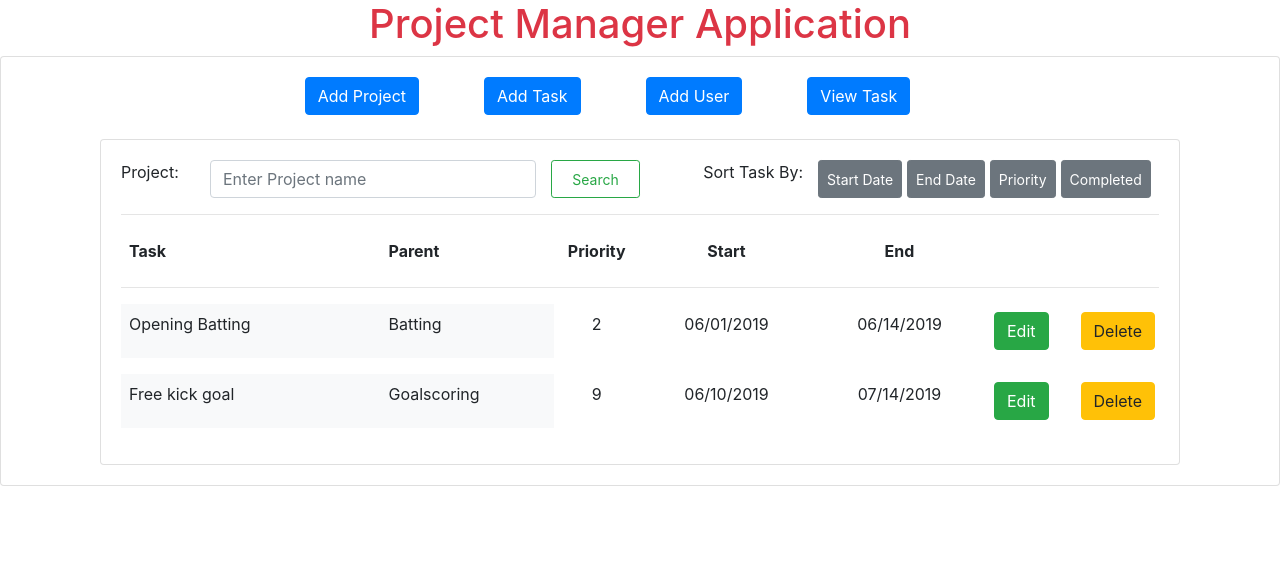
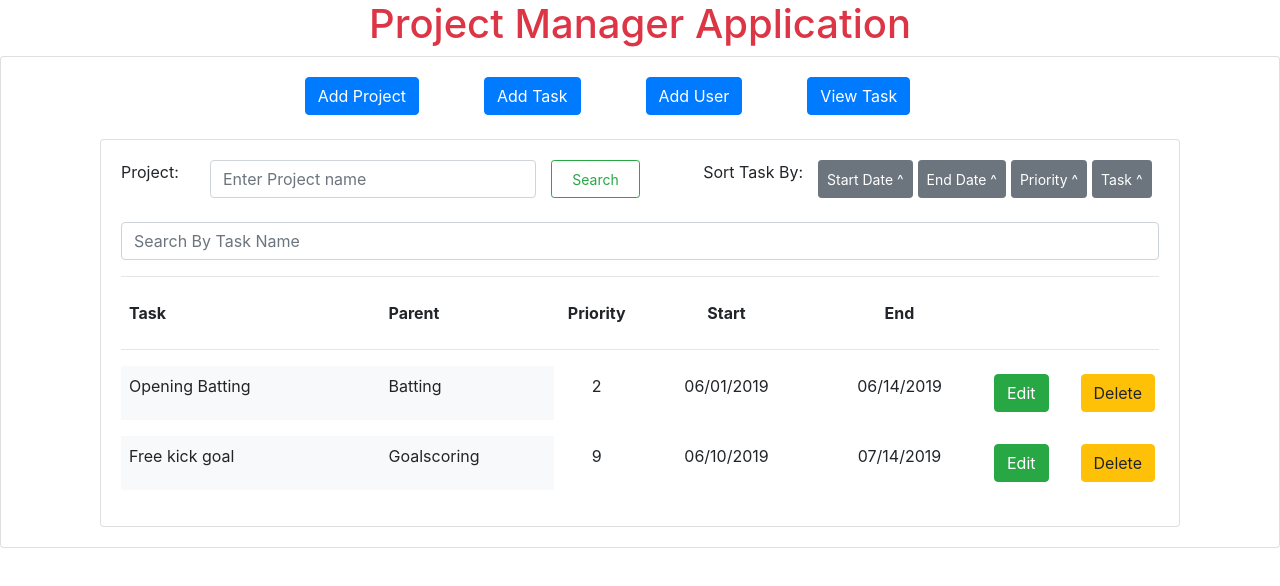
Before and after one commit to skprasan85/fse_project_manager_ui_p, an Angular app: page /viewTask in a window 1280 px wide. Shown: the top 586 px of the page. Built offline with nearby package versions, Linux system fonts and the light colour scheme.

Commit message:
Add files via upload

```diff
--- a/package.json
+++ b/package.json
@@ -31,9 +31,9 @@
     "@angular/cli": "~7.3.6",
     "@angular/compiler-cli": "~7.2.0",
     "@angular/language-service": "~7.2.0",
-    "@types/node": "~8.9.4",
     "@types/jasmine": "~2.8.8",
     "@types/jasminewd2": "~2.0.3",
+    "@types/node": "~8.9.4",
     "codelyzer": "~4.5.0",
     "jasmine-core": "~2.99.1",
     "jasmine-spec-reporter": "~4.2.1",
@@ -45,6 +45,6 @@
     "protractor": "~5.4.0",
     "ts-node": "~7.0.0",
     "tslint": "~5.11.0",
-    "typescript": "~3.2.2"
+    "typescript": "^3.2.4"
   }
 }
--- a/src/api/project.json
+++ b/src/api/project.json
@@ -15,7 +15,7 @@
     {
         "projectId": 8,
         "project": "T20 World Cup",
-        "projectStartDate": "2019-06-01T00:00:00.000+0000",
+        "projectStartDate": "2019-06-05T00:00:00.000+0000",
         "projectEndDate": "2019-07-20T00:00:00.000+0000",
         "projectPriority": 10,
         "numberOfTasks": 0,
--- a/src/api/user.json
+++ b/src/api/user.json
@@ -16,7 +16,7 @@
     {
         "userId": 3,
         "firstName": "Bret",
-        "lastName": "Lee",
+        "lastName": "Zee",
         "employeeId": 300,
         "manager": false
     }
--- a/src/app/project/project.component.html
+++ b/src/app/project/project.component.html
@@ -52,21 +52,22 @@
         <hr>
 
         <div class="form-group">
-            <input type="text" class="form-control" id="searchProject" placeholder="Search Project">
+            <input type="text" class="form-control" id="searchProject" placeholder="Search By Project Name"
+                    [(ngModel)]='projectFilter'>
         </div>
 
         <div class="row">
             <div class="col-sm-1"> Sort By: </div>
-            <button class="btn btn-secondary btn-space btn-sm"> Start Date </button>
-            <button class="btn btn-secondary btn-space btn-sm"> End Date </button>
-            <button class="btn btn-secondary btn-space btn-sm"> Priority </button>
-            <button class="btn btn-secondary btn-space btn-sm"> Completed </button>
+            <button class="btn btn-secondary btn-space btn-sm" (click)='sortByStart()'> Start Date {{ sortOrder ? ' v' : ' ^' }}</button>
+            <button class="btn btn-secondary btn-space btn-sm" (click)='sortByEnd()'> End Date {{ sortOrder ? ' v' : ' ^' }}</button>
+            <button class="btn btn-secondary btn-space btn-sm" (click)='sortByPriority()'> Priority {{ sortOrder ? ' v' : ' ^' }}</button>
+            <button class="btn btn-secondary btn-space btn-sm" (click)='sortByCompleted()'> Completed {{ sortOrder ? ' v' : ' ^' }}</button>
         </div>
 
         <br>
 
         <div class="col-sm-12 container">
-            <ul class="list-unstyled row" *ngFor = 'let project of projects'>
+            <ul class="list-unstyled row" *ngFor = 'let project of filteredProjects'>
               <li class="list-item col-sm-2 p-1 bg-light font-weight-bold">Project :</li>
               <li class="list-item col-sm-6 p-1 bg-light">{{ project.project }}</li>
               <li class="list-item col-sm-2 p-1 font-weight-bold text-center">Priority</li>
@@ -88,6 +89,7 @@
               <li class="list-item col-sm-2 p-1 bg-light font-weight-bold">End Date :</li>
               <li class="list-item col-sm-2 p-1 bg-light">{{ project.projectEndDate | date:'MM/dd/yyyy' }}</li>
               <li class="list-item col-sm-2 p-1 col-sm-offset-2 text-center"> </li>
+              <br>
             </ul>
         </div>
 
--- a/src/app/project/project.component.ts
+++ b/src/app/project/project.component.ts
@@ -9,8 +9,20 @@ import { AppService } from '../app.service';
 })
 export class ProjectComponent implements OnInit {
 
+  filteredProjects: IProject[];
   projects: IProject[] =[];
   errorMessage: string;
+  sortOrder: boolean = false;
+
+  _projectFilter: string;
+
+  get projectFilter(): string {
+    return this._projectFilter;
+  }
+  set projectFilter(value: string) {
+    this._projectFilter = value;
+    this.filteredProjects = this.projectFilter ? this.performFilter(this.projectFilter) : this.projects;
+  }
 
   constructor(private projectService: AppService) { }
 
@@ -18,9 +30,51 @@ export class ProjectComponent implements OnInit {
     this.projectService.getProjects().subscribe(
       projects => {
         this.projects = projects;
+        this.filteredProjects = this.projects;
       },
       error => this.errorMessage = <any>error
     );
   }
 
+  performFilter(filterBy: string) : IProject[] {
+    filterBy = filterBy.toLocaleLowerCase();
+    return this.projects.filter((project: IProject) =>
+      project.project.toLocaleLowerCase().indexOf(filterBy) !== -1);
+  }
+
+  sortByStart(){
+    if(this.sortOrder)
+      this.filteredProjects.sort((a,b) => { return <any> new Date(a.projectStartDate) - <any> new Date(b.projectStartDate)} );
+    else
+    this.filteredProjects.sort((a,b) => { return <any> new Date(b.projectStartDate) - <any> new Date(a.projectStartDate)} );
+
+    this.sortOrder = !this.sortOrder;
+  }
+
+  sortByEnd(){
+    if(this.sortOrder)
+      this.filteredProjects.sort((a,b) => { return <any> new Date(a.projectEndDate) - <any> new Date(b.projectEndDate)} );
+    else
+    this.filteredProjects.sort((a,b) => { return <any> new Date(b.projectEndDate) - <any> new Date(a.projectEndDate)} );
+
+    this.sortOrder = !this.sortOrder;
+  }
+
+  sortByPriority(){
+    if(this.sortOrder)
+      this.filteredProjects.sort((a,b) => a.projectPriority - b.projectPriority);
+    else
+      this.filteredProjects.sort((a,b) => b.projectPriority - a.projectPriority);
+
+    this.sortOrder = !this.sortOrder;
+  }
+
+  sortByCompleted(){
+    if(this.sortOrder)
+      this.filteredProjects.sort((a,b) => a.completedTasks - b.completedTasks);
+    else
+      this.filteredProjects.sort((a,b) => b.completedTasks - a.completedTasks);
+
+    this.sortOrder = !this.sortOrder;
+  }
 }
--- a/src/app/user/user.component.ts
+++ b/src/app/user/user.component.ts
@@ -1,6 +1,7 @@
 import { Component, OnInit } from '@angular/core';
 import { IUser } from './user';
 import { AppService } from '../app.service';
+import { stringify } from '@angular/core/src/util';
 
 @Component({
   selector: 'app-user',
@@ -9,8 +10,22 @@ import { AppService } from '../app.service';
 })
 export class UserComponent implements OnInit {
 
+  filteredUsers: IUser[];
   users: IUser[] = [];
+  fullName : string;
   errorMessage: string;
+  sortOrder: boolean = false;
+
+  _userFilter: string;
+
+  get userFilter(): string {
+    return this._userFilter;
+  }
+
+  set userFilter(value: string) {
+    this._userFilter = value;
+    this.filteredUsers = this.userFilter ? this.performFilter(this.userFilter) : this.users;
+  }
 
   constructor(private userService: AppService) { }
 
@@ -18,9 +33,43 @@ export class UserComponent implements OnInit {
     this.userService.getUsers().subscribe(
       users => {
         this.users = users;
+        this.filteredUsers = this.users;
       },
       error => this.errorMessage = <any>error
     );
   }
 
+  performFilter(filterBy: string) : IUser[] {
+    filterBy = filterBy.toLocaleLowerCase();
+    return this.users.filter((user: IUser) =>
+      user.firstName.toLocaleLowerCase().indexOf(filterBy) + user.lastName.toLocaleLowerCase().indexOf(filterBy) == -1);
+  }
+
+  sortByFirst(){
+    if(this.sortOrder)
+      this.filteredUsers.sort((a,b) => a.firstName.localeCompare(b.firstName));
+    else
+      this.filteredUsers.sort((a,b) => b.firstName.localeCompare(a.firstName));
+
+    this.sortOrder = !this.sortOrder;
+  }
+
+  sortByLast(){
+    if(this.sortOrder)
+      this.filteredUsers.sort((a,b) => a.lastName.localeCompare(b.lastName));
+    else
+      this.filteredUsers.sort((a,b) => b.lastName.localeCompare(a.lastName));
+
+    this.sortOrder = !this.sortOrder;
+  }
+
+  sortById(){
+    if(this.sortOrder)
+      this.filteredUsers.sort((a,b) => a.employeeId - b.employeeId);
+    else
+      this.filteredUsers.sort((a,b) => b.employeeId - a.employeeId);
+
+    this.sortOrder = !this.sortOrder;
+  }
+
 }
--- a/src/app/view-task/view-task.component.html
+++ b/src/app/view-task/view-task.component.html
@@ -4,14 +4,19 @@
       <div class="row">
             <div class="col-sm-1"> Project: </div>
             <div class="col-sm-4">
-              <input class="form-control" placeholder="Enter Project name">
+              <input class="form-control" type="text" placeholder="Enter Project name">
             </div>
             <button class="btn btn-sm btn-outline-success col-sm-1"> Search </button>
             <div class="col-sm-2 text-right"> Sort Task By: </div>
-            <button class="btn btn-sm btn-secondary btn-space"> Start Date </button>
-            <button class="btn btn-sm btn-secondary btn-space"> End Date </button>
-            <button class="btn btn-sm btn-secondary btn-space"> Priority </button>
-            <button class="btn btn-sm btn-secondary btn-space"> Completed </button>
+            <button class="btn btn-sm btn-secondary btn-space" (click)='sortByStart()'> Start Date {{ sortOrder ? ' v' : ' ^' }}</button>
+            <button class="btn btn-sm btn-secondary btn-space" (click)='sortByEnd()'> End Date {{ sortOrder ? ' v' : ' ^' }}</button>
+            <button class="btn btn-sm btn-secondary btn-space" (click)='sortByPriority()'> Priority {{ sortOrder ? ' v' : ' ^' }}</button>
+            <button class="btn btn-sm btn-secondary btn-space" (click)='sortByTask()'> Task {{ sortOrder ? ' v' : ' ^' }}</button>
+      </div>
+      <br>
+      <div class="form-group">
+          <input type="text" class="form-control" id="searchTask" placeholder="Search By Task Name"
+                  [(ngModel)]='viewTaskFilter'>
       </div>
 
       <hr>
@@ -29,7 +34,7 @@
       </div>
       <hr>
       <div class="col-sm-12 container">
-        <ul class="list-unstyled row" *ngFor = 'let viewTask of viewTasks'>
+        <ul class="list-unstyled row" *ngFor = 'let viewTask of filteredViewTasks'>
            <li class="list-item col-sm-3 p-2 bg-light">{{ viewTask.task }}</li>
            <li class="list-item col-sm-2 p-2 bg-light">{{ viewTask.parentTask }}</li>
            <li class="list-item col-sm-1 p-2 text-center">{{ viewTask.priority }}</li>
@@ -41,6 +46,7 @@
            <li class="list-item col-sm-1 p-2">
               <button class="btn btn-warning"> Delete </button>
            </li>
+           <br>
         </ul>
       </div>
   </div>
--- a/src/app/view-task/view-task.component.ts
+++ b/src/app/view-task/view-task.component.ts
@@ -11,8 +11,20 @@ import { AppService } from '../app.service';
 })
 export class ViewTaskComponent implements OnInit {
 
+  filteredViewTasks: IViewTask[];
   viewTasks: IViewTask[] = [];
   errorMessage: string;
+  sortOrder: boolean = false;
+
+  _viewTaskFilter: string;
+
+  get viewTaskFilter(): string {
+    return this._viewTaskFilter;
+  }
+  set viewTaskFilter(value: string) {
+    this._viewTaskFilter = value;
+    this.filteredViewTasks = this.viewTaskFilter ? this.performFilter(this.viewTaskFilter) : this.viewTasks;
+  }
 
   constructor(private router: Router,
               private appService: AppService) {
@@ -23,6 +35,7 @@ export class ViewTaskComponent implements OnInit {
     this.appService.getViewTask().subscribe(
       viewTasks => {
         this.viewTasks = viewTasks;
+        this.filteredViewTasks = this.viewTasks;
       },
       error => this.errorMessage = <any>error
     );
@@ -32,4 +45,46 @@ export class ViewTaskComponent implements OnInit {
     this.router.navigate(['/updateTask'])
   }
 
+  performFilter(filterBy: string) : IViewTask[] {
+    filterBy = filterBy.toLocaleLowerCase();
+    return this.viewTasks.filter((viewTask: IViewTask) =>
+      viewTask.task.toLocaleLowerCase().indexOf(filterBy) !== -1);
+  }
+
+  sortByStart(){
+    if(this.sortOrder)
+      this.filteredViewTasks.sort((a,b) => { return <any> new Date(a.startDate) - <any> new Date(b.startDate)} );
+    else
+    this.filteredViewTasks.sort((a,b) => { return <any> new Date(b.startDate) - <any> new Date(a.startDate)} );
+
+    this.sortOrder = !this.sortOrder;
+  }
+
+  sortByEnd(){
+    if(this.sortOrder)
+      this.filteredViewTasks.sort((a,b) => { return <any> new Date(a.endDate) - <any> new Date(b.endDate)} );
+    else
+    this.filteredViewTasks.sort((a,b) => { return <any> new Date(b.endDate) - <any> new Date(a.endDate)} );
+
+    this.sortOrder = !this.sortOrder;
+  }
+
+  sortByPriority(){
+    if(this.sortOrder)
+      this.filteredViewTasks.sort((a,b) => a.priority - b.priority);
+    else
+      this.filteredViewTasks.sort((a,b) => b.priority - a.priority);
+
+    this.sortOrder = !this.sortOrder;
+  }
+
+  sortByTask(){
+    if(this.sortOrder)
+      this.filteredViewTasks.sort((a,b) => a.task.localeCompare(b.task));
+    else
+      this.filteredViewTasks.sort((a,b) => b.task.localeCompare(a.task));
+
+    this.sortOrder = !this.sortOrder;
+  }
+
 }
```
Also changed, not shown: src/app/user/user.component.html (+7 -5 lines), 1 other file (tests, documents, lock files or other folders).
